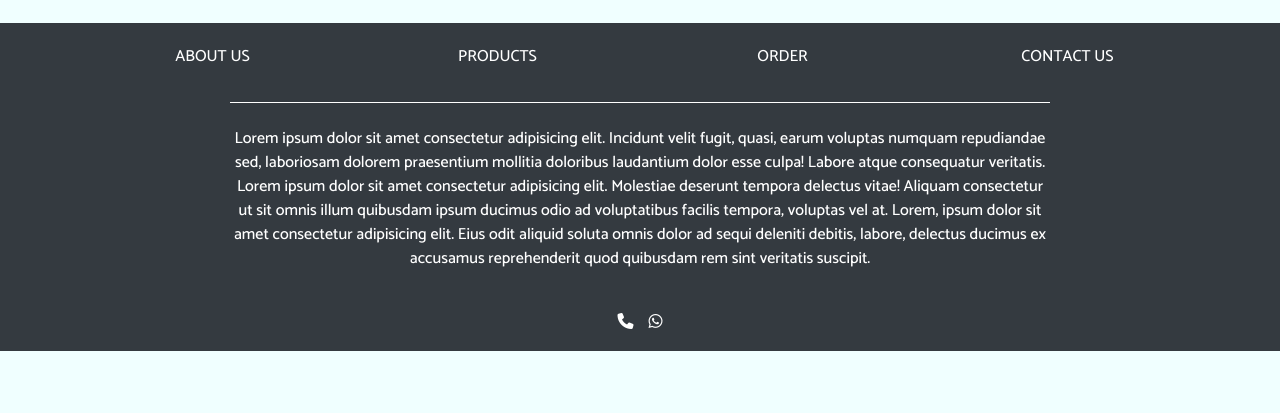
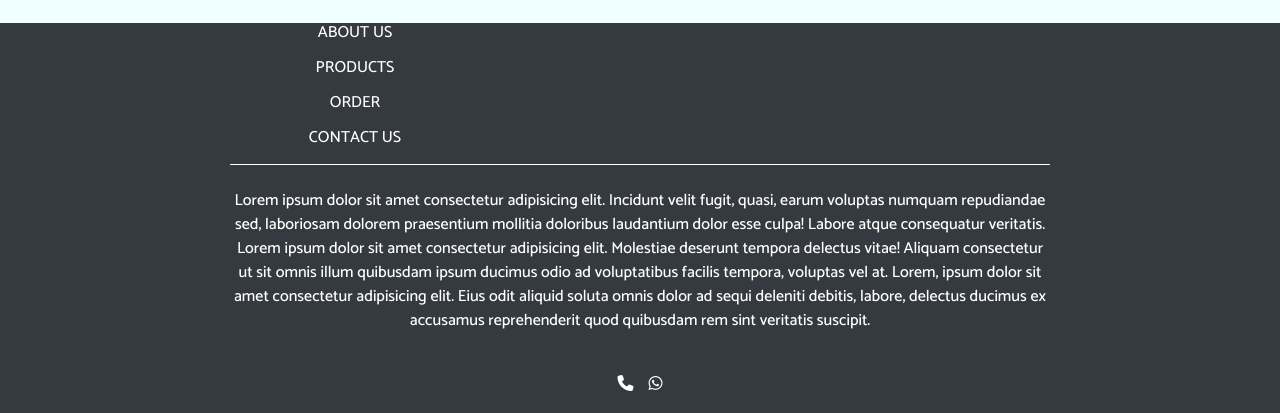
Before and after one commit to RaswanthGS/Medicals, a Django app: page / in a window 1280 px wide. Shown: the part 2575-2988 px from the top of the page. Before the commit the page ends 2926 px from the top, so only its background shows below. Run offline with Django 4.2, Linux system fonts and the light colour scheme; some libraries are stand-ins or nearby versions.

Commit message:
Update base.html

```diff
--- a/my_project/blog/templates/blog/base.html
+++ b/my_project/blog/templates/blog/base.html
@@ -278,18 +278,12 @@
 
 
     <div class="container" style="color: white;">
-        <div class="row py-4">
-            <div class="col-md-3 mb-1">
-                <h6><a href="#" style="color: white; cursor:pointer;">ABOUT US</a></h6>
-            </div>
-            <div class="col-md-3 mb-1">
-                <h6><a href="#" style="color: white; cursor:pointer;">PRODUCTS</a></h6>
-            </div>
-            <div class="col-md-3 mb-1">
-                <h6><a href="#" style="color: white; cursor:pointer;">ORDER</a></h6>
-            </div>
-            <div class="col-md-3 mb-1">
-                <h6><a href="#" style="color: white; cursor:pointer;">CONTACT US</a></h6>
+        <div class="row">
+            <div class="col-md-6">
+                <h6 class="mb-3"><a href="#" style="color: white; cursor:pointer;">ABOUT US</a></h6>
+                <h6 class="mb-3"><a href="#" style="color: white; cursor:pointer;">PRODUCTS</a></h6>
+                <h6 class="mb-3"><a href="#" style="color: white; cursor:pointer;">ORDER</a></h6>
+                <h6 class="mb-3"><a href="#" style="color: white; cursor:pointer;">CONTACT US</a></h6>
             </div>
         </div>
         <div class="container">
```
